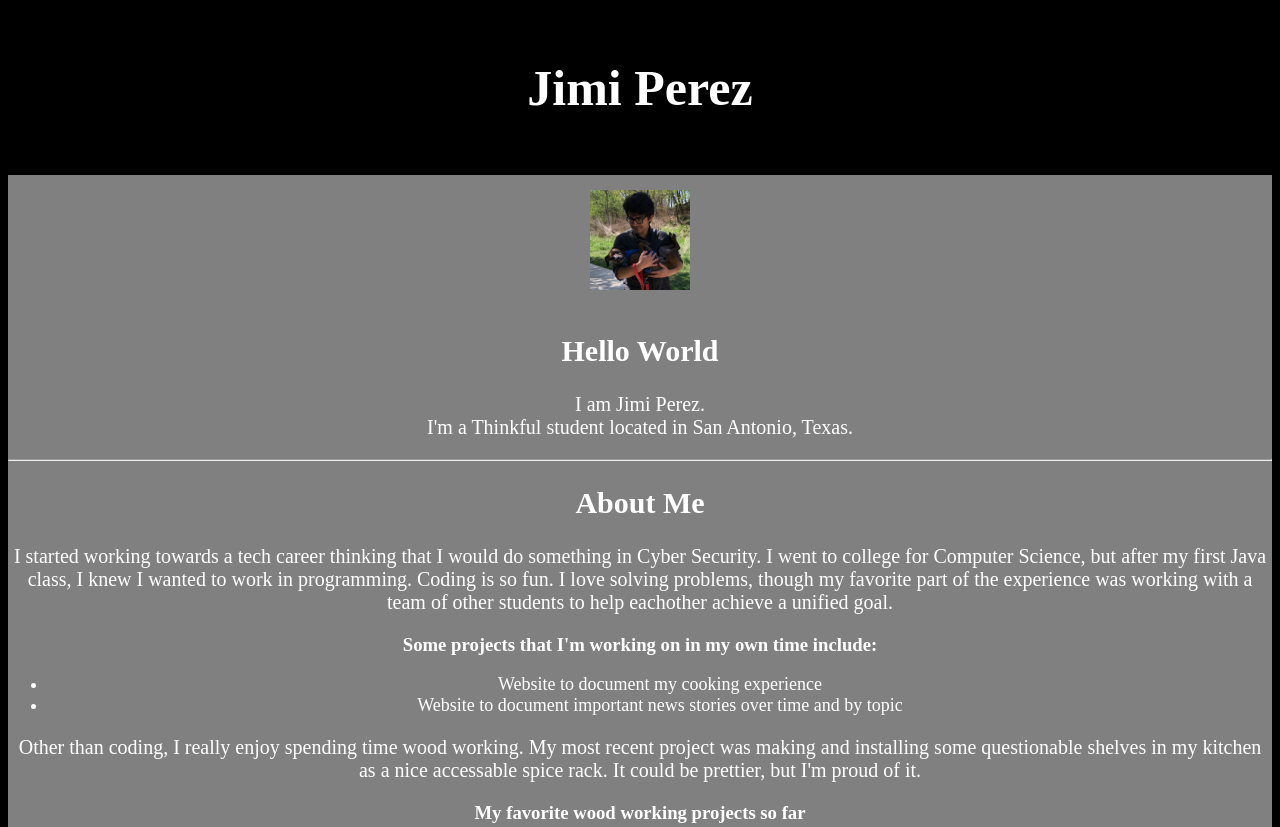
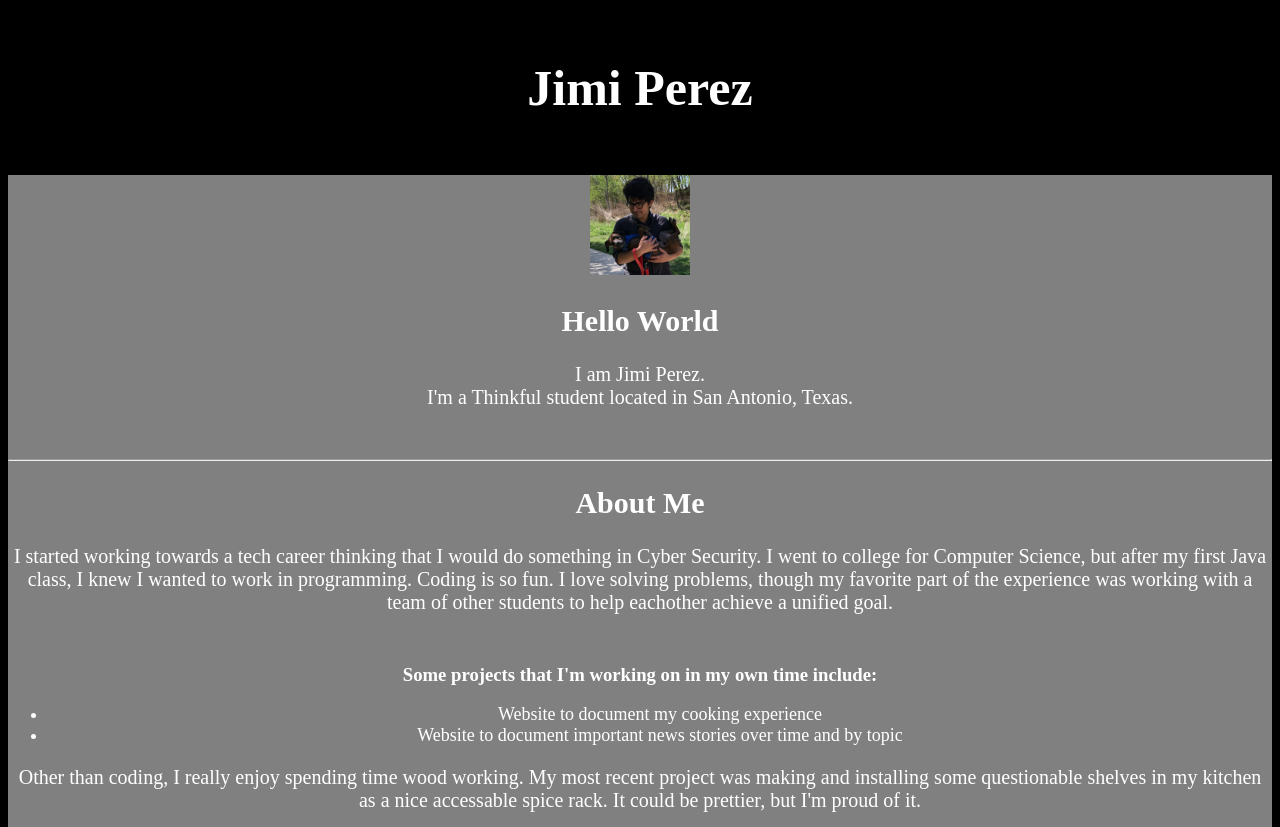
Before and after one commit to JimiPerez/portfolioDraft, a plain HTML site: page index.html in a window 1280 px wide. Shown: the top 827 px of the page. Drawn offline with Linux system fonts and the light colour scheme.

Commit message:
Update style.css
remove img and add margin to p

```diff
--- a/style.css
+++ b/style.css
@@ -22,6 +22,7 @@ h2{
 p{
   font-size: 20px;
   padding: 0px, 100px;
+  margin-bottom: 50px;
 }
 footer{
   background-color: black;
@@ -35,6 +36,3 @@ a:active {
 ol, ul {
   font-size: 18px;
 }
-img{
-  margin: 15px;
-}
```
